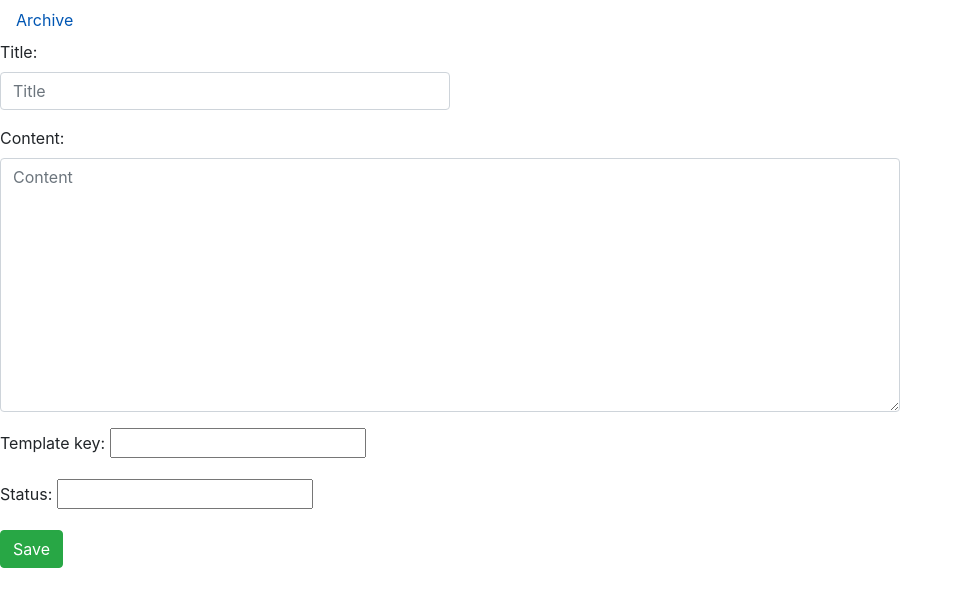
After one commit to Mr-Destructive/djankata, a Django app: page /add/ in a window 1280 px wide. The commit adds this page. Shown: the top 607 px of the page, without its empty margins (0-963 px from the left). Run offline with Django 4.2, Linux system fonts and the light colour scheme; some libraries are stand-ins or nearby versions.

Commit message:
feat: custom add article page

```diff
--- /dev/null
+++ b/blog/forms.py
@@ -0,0 +1,24 @@
+from django import forms
+from .models import Article
+
+
+class ArticleForm(forms.ModelForm):
+    class Meta:
+        model = Article
+        exclude = ('html_content',)
+        widgets = {
+            "title": forms.TextInput(
+                attrs={
+                    "class": "form-control",
+                    "style": "max-width: 450px; align: center;",
+                    "placeholder": "Title",
+                }
+            ),
+            "content": forms.Textarea(
+                attrs={
+                    "class": "form-control",
+                    "style": "max-width: 900px;",
+                    "placeholder": "Content",
+                }
+            ),
+        }
--- a/blog/models.py
+++ b/blog/models.py
@@ -3,7 +3,7 @@ from django.db import models
 class Article(models.Model):
     title = models.CharField(max_length=256)
     content = models.TextField()
-    html_content = models.TextField()
+    html_content = models.TextField(blank=True, null=True)
     template_key = models.CharField(max_length=32)
     status = models.CharField(max_length=16)
 
--- a/blog/urls.py
+++ b/blog/urls.py
@@ -1,6 +1,6 @@
 import os
 from django.urls import path
-from .views import archives, build
+from .views import archives, build, createArticle
 from django.conf.urls.static import static
 from djankata import settings
 
@@ -11,4 +11,5 @@ MARKOUT_DIR = (MARKOUT_URL,)
 urlpatterns = [
         path('', archives, name="archive"),
         path('build/', build, name="build"),
+        path('add/', createArticle, name='create-article'),
     ] + static(MARKOUT_URL, document_root=MARKOUT_ROOT)
--- a/blog/views.py
+++ b/blog/views.py
@@ -1,5 +1,6 @@
 from django.shortcuts import render
 from django.core.management import call_command
+from blog.forms import ArticleForm
 from blog.models import Article
 from markata import Markata
 
@@ -10,8 +11,20 @@ def archives(request):
     #    article_obj = Article.objects.filter(title=article["title"])
     #    if article_obj:
     #        article["edit_link"] += f"{article_obj[0].id}/change"
-    return render(request, "archive/index.html")
+    return render(request, "markout/archive/index.html")
 
 def build(request):
     call_command("build")
-    return render(request, "archive/index.html")
+    return render(request, "markout/archive/index.html")
+
+def createArticle(request):
+    form = ArticleForm(request.POST or None)
+    if request.method == 'POST':
+        if form.is_valid():
+            article = form.save()
+            build(request)
+            return render(request, 'markout/archive/index.html')
+    context = {
+        'form': form,
+    }
+    return render(request, 'templates/blog/add.html', context)
--- a/djankata/settings.py
+++ b/djankata/settings.py
@@ -72,7 +72,7 @@ ROOT_URLCONF = 'djankata.urls'
 TEMPLATES = [
     {
         'BACKEND': 'django.template.backends.django.DjangoTemplates',
-        'DIRS': [os.path.join(BASE_DIR, "markout")],
+        'DIRS': [os.path.join(BASE_DIR)],
         'APP_DIRS': True,
         'OPTIONS': {
             'context_processors': [
--- a/plugins/archive_template.html
+++ b/plugins/archive_template.html
@@ -1,6 +1,6 @@
 {% extends 'plugins/base.html' %}
 {% block base %}
-          <a href="/admin/blog/article/add/" alt="Add Article" title="Add Article">
+          <a href="/add/" alt="Add Article" title="Add Article">
         <svg width="24" height="25" viewBox="0 0 24 25" fill="currentcolor" xmlns="http://www.w3.org/2000/svg">
         <rect x="8.5" y="15.5" width="7" height="9" />
         <rect x="9.5" y="8.5" width="8" height="9" transform="rotate(90 9.5 8.5)" />
--- a/plugins/base.html
+++ b/plugins/base.html
@@ -474,7 +474,7 @@
   </div>
   <section class='title'>
   <h1 id='title'>
-      {{ title }}
+     {{ title }}
      {% block base %}
      {% if config.get('edit', True) %}
       <a href="{{ edit_link }}" alt="edit post url" title="edit this post">
@@ -500,7 +500,7 @@
             </svg>
           </span>
       </a>
-      <a href="/admin/blog/article/add/" alt="Add Article" title="Add Article">
+      <a href="/add/" alt="Add Article" title="Add Article">
 <svg width="24" height="25" viewBox="0 0 24 25" fill="currentcolor" xmlns="http://www.w3.org/2000/svg">
 <rect x="8.5" y="15.5" width="7" height="9" />
 <rect x="9.5" y="8.5" width="8" height="9" transform="rotate(90 9.5 8.5)" />
--- a/plugins/default_post_template.html
+++ b/plugins/default_post_template.html
@@ -1,6 +1,5 @@
 {% extends 'plugins/base.html' %}
 {% block base %}
-      {{ title }}
      {% if config.get('edit', True) %}
       <a href="{{ edit_link }}" alt="edit post url" title="edit this post">
           <span role="img" aria-label="">
@@ -25,7 +24,7 @@
             </svg>
           </span>
       </a>
-      <a href="/admin/blog/article/add/" alt="Add Article" title="Add Article">
+      <a href="/add/" alt="Add Article" title="Add Article">
 <svg width="24" height="25" viewBox="0 0 24 25" fill="currentcolor" xmlns="http://www.w3.org/2000/svg">
 <rect x="8.5" y="15.5" width="7" height="9" />
 <rect x="9.5" y="8.5" width="8" height="9" transform="rotate(90 9.5 8.5)" />
--- a/plugins/load.py
+++ b/plugins/load.py
@@ -62,7 +62,7 @@ def get_post(path: Path, markata: "Markata") -> Optional[Callable]:
     from blog.models import Article
     articles = Article.objects.all()
     if post["title"] in articles.values_list("title", flat=True):
-        id = articles.get(title=post["title"]).id
+        id = articles.filter(title=post["title"])[0].id
         post["edit_link"] = f"/admin/blog/article/{id}/change"
     else:
         post["edit_link"] = f"/admin/blog/article/"
--- a/templates/base.html
+++ b/templates/base.html
@@ -6,17 +6,13 @@
 
     <title>django-markata-starter</title>
 
+    <script src="https://unpkg.com/htmx.org@1.8.2"></script>
     <link rel="stylesheet" href="https://maxcdn.bootstrapcdn.com/bootstrap/4.0.0/css/bootstrap.min.css" integrity="sha384-Gn5384xqQ1aoWXA+058RXPxPg6fy4IWvTNh0E263XmFcJlSAwiGgFAW/dAiS6JXm" crossorigin="anonymous">
 </head>
-<body>
+<body hx-target="this" hx-swap="outerHTML" hx-headers='{"X-CSRFToken": "{{ csrf_token }}"}'>
     <header class="site-header">
       <nav >
-              {% if user.is_authenticated %}
-                <a class="nav-item nav-link" href="{% url 'logout' %}">Logout</a>
-              {% else %}
-                <a class="nav-item nav-link" href="{% url 'register' %}">Register</a>
-                <a class="nav-item nav-link" href="{% url 'login' %}">Login</a>
-              {% endif %}
+            <a class="nav-item nav-link" href="{% url 'archive' %}">Archive</a>
       </nav>
     </header>
     {% if messages %}
@@ -27,7 +23,7 @@
         {% endfor %}
     {% endif %}
 
-    {% block body %}
+    {% block base %}
 
     {% endblock %}
 
--- /dev/null
+++ b/templates/blog/add.html
@@ -0,0 +1,12 @@
+{% extends 'templates/base.html' %}
+
+{% block base %}
+<div hx-target="this" hx-swap="outerHTML">
+  <form>
+    {% csrf_token %}
+    {{ form.as_p }}
+    <button hx-post="{% url 'create-article' %}" class="btn btn-success"
+      type="submit">Save</button>
+  </form>
+</div>
+{% endblock %}
```
Also changed, not shown: blog/pages/test2.md (added, +6 -0 lines), blog/pages/test3.md (added, +6 -0 lines), blog/pages/test4.md (added, +6 -0 lines), blog/pages/test5.md (added, +6 -0 lines), blog/migrations/0002_alter_article_html_content.py (added).
